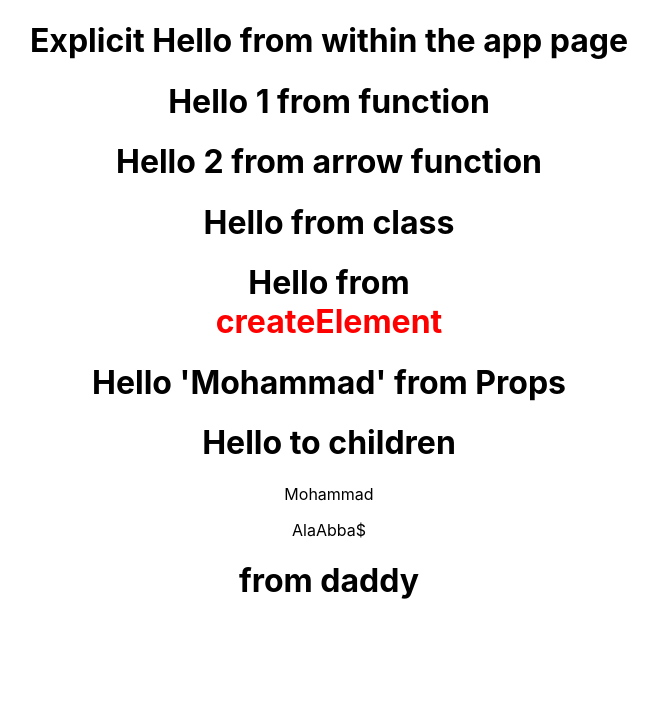
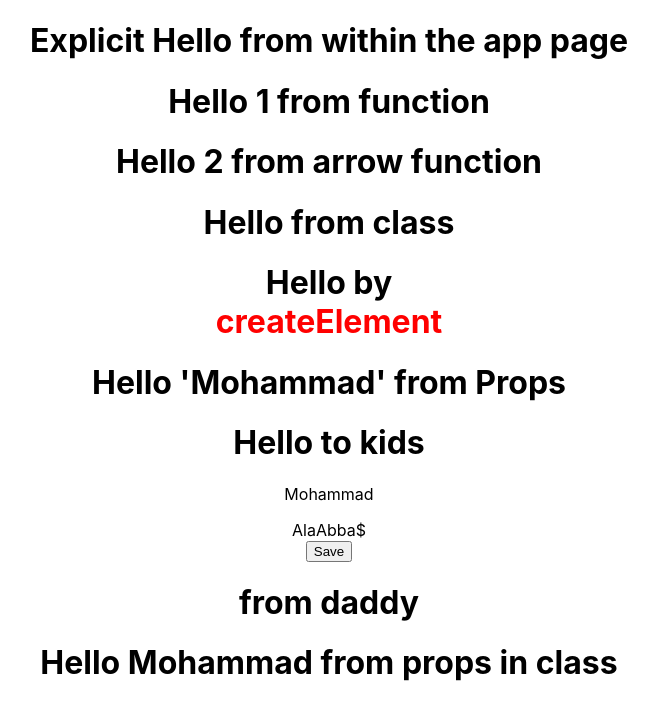
Before and after one commit to mirmostafa/Learning-ReactJS, a React (Create React App) app: page / in a window 1280 px wide. Shown: the top 720 px of the page, without its empty margins (311-969 px from the left). Built offline with nearby package versions, Linux system fonts and the light colour scheme.

Commit message:
0902-PropsInClass

```diff
--- a/src/App.js
+++ b/src/App.js
@@ -1,25 +1,29 @@
 import logo from './logo.svg';
 import './App.css';
-import SayHello, { SayHello2 } from './Lessons/0500-Functional Component';
-import Hello from './Lessons/0600-Class Component';
-import CreateElementTest from './Lessons/0800-CreateElement';
-import HelloProps from './Lessons/0900-Props'
-import PropsChildren from './Lessons/0901-PropChildren'
+import HelloFromFunction, { SayHello2 as HelloFromArrowFunction } from './Lessons/0500-Functional Component';
+import HelloFromClass from './Lessons/0600-Class Component';
+import HelloByCreateElement from './Lessons/0800-CreateElement';
+import HelloByProps from './Lessons/0900-Props'
+import HelloByPropsChildren from './Lessons/0901-PropChildren'
+import HelloByPropsInClass from './Lessons/0902-PropsInClass'
 
 function App() {
   return (
     <div className="App">
      <h1>Explicit Hello from within the app page</h1>
-     <SayHello></SayHello>
-     <SayHello2></SayHello2>
-     <Hello></Hello>
-     <CreateElementTest></CreateElementTest>
-     <HelloProps name='Mohammad'></HelloProps>
-     <PropsChildren>
+     <HelloFromFunction></HelloFromFunction>
+     <HelloFromArrowFunction></HelloFromArrowFunction>
+     <HelloFromClass></HelloFromClass>
+     <HelloByCreateElement></HelloByCreateElement>
+     <HelloByProps name='Mohammad'></HelloByProps>
+     <HelloByPropsChildren>
        <p>Mohammad</p>
        <span>Ala</span>
        Abba$
-     </PropsChildren>
+       <br/>
+       <button>Save</button>
+     </HelloByPropsChildren>
+     <HelloByPropsInClass name='Mohammad'/>
     </div>
   );
 }
--- a/src/Lessons/0800-CreateElement.js
+++ b/src/Lessons/0800-CreateElement.js
@@ -1,7 +1,7 @@
 import React from "react";
 
 const CreateElementTest = () => {
-    return React.createElement("h1", null, "Hello from", React.createElement("div", {
+    return React.createElement("h1", null, "Hello by", React.createElement("div", {
         style: {
             color: 'red'
         }
--- a/src/Lessons/0901-PropChildren.js
+++ b/src/Lessons/0901-PropChildren.js
@@ -4,7 +4,7 @@ const PropsChildren = props => {
     console.log({ props });
     return (
     <div>
-      <h1>Hello to children</h1> {props.children} <h1>from daddy</h1>
+      <h1>Hello to kids</h1> {props.children} <h1>from daddy</h1>
     </div>
     );
 }
--- /dev/null
+++ b/src/Lessons/0902-PropsInClass.js
@@ -0,0 +1,12 @@
+import React, { Component } from "react";
+
+
+class Hello2 extends Component {
+    // this.props is immutable
+    render() {
+        return <h1>Hello {this.props.name} from props in class</h1>
+    }
+}
+
+
+export default Hello2
```
